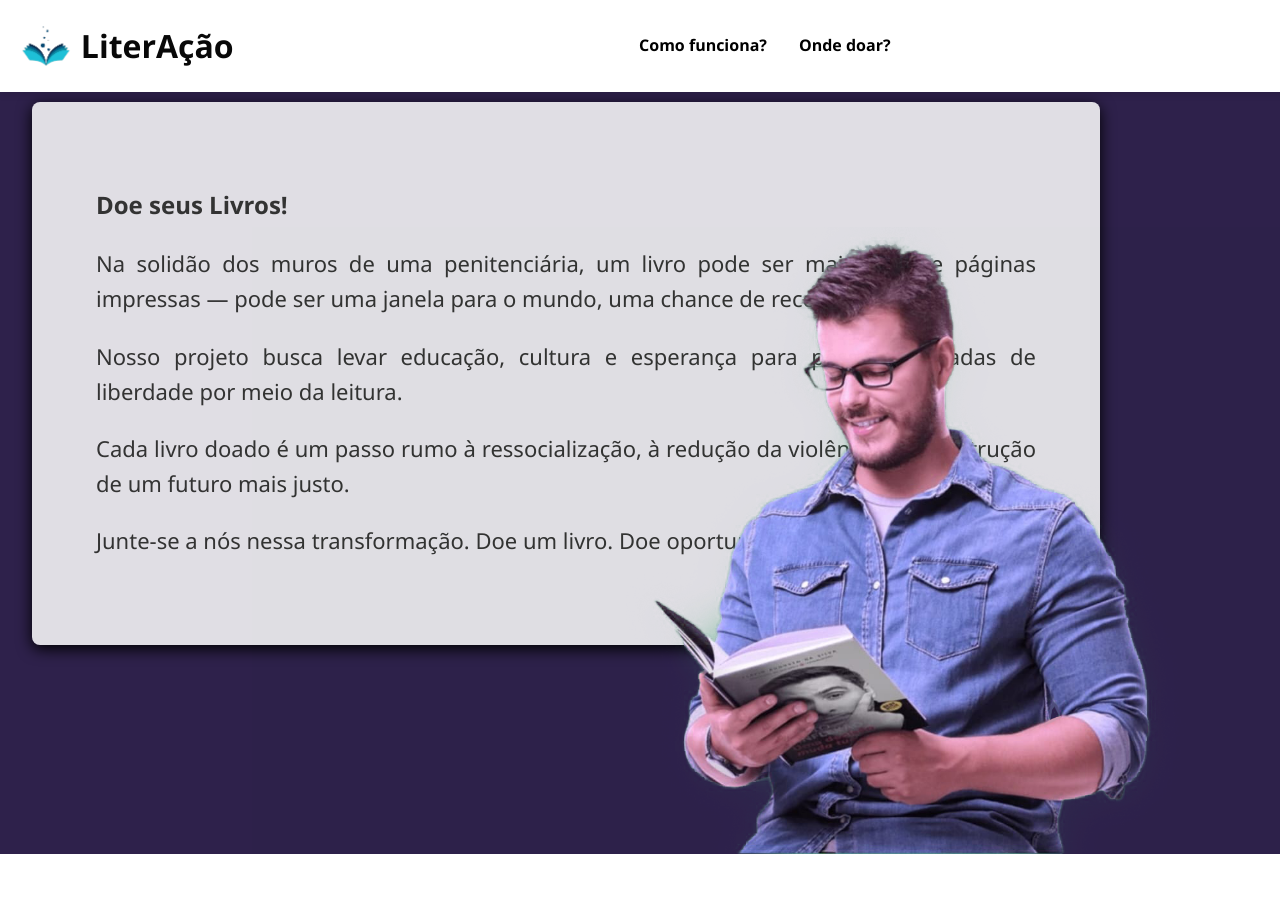
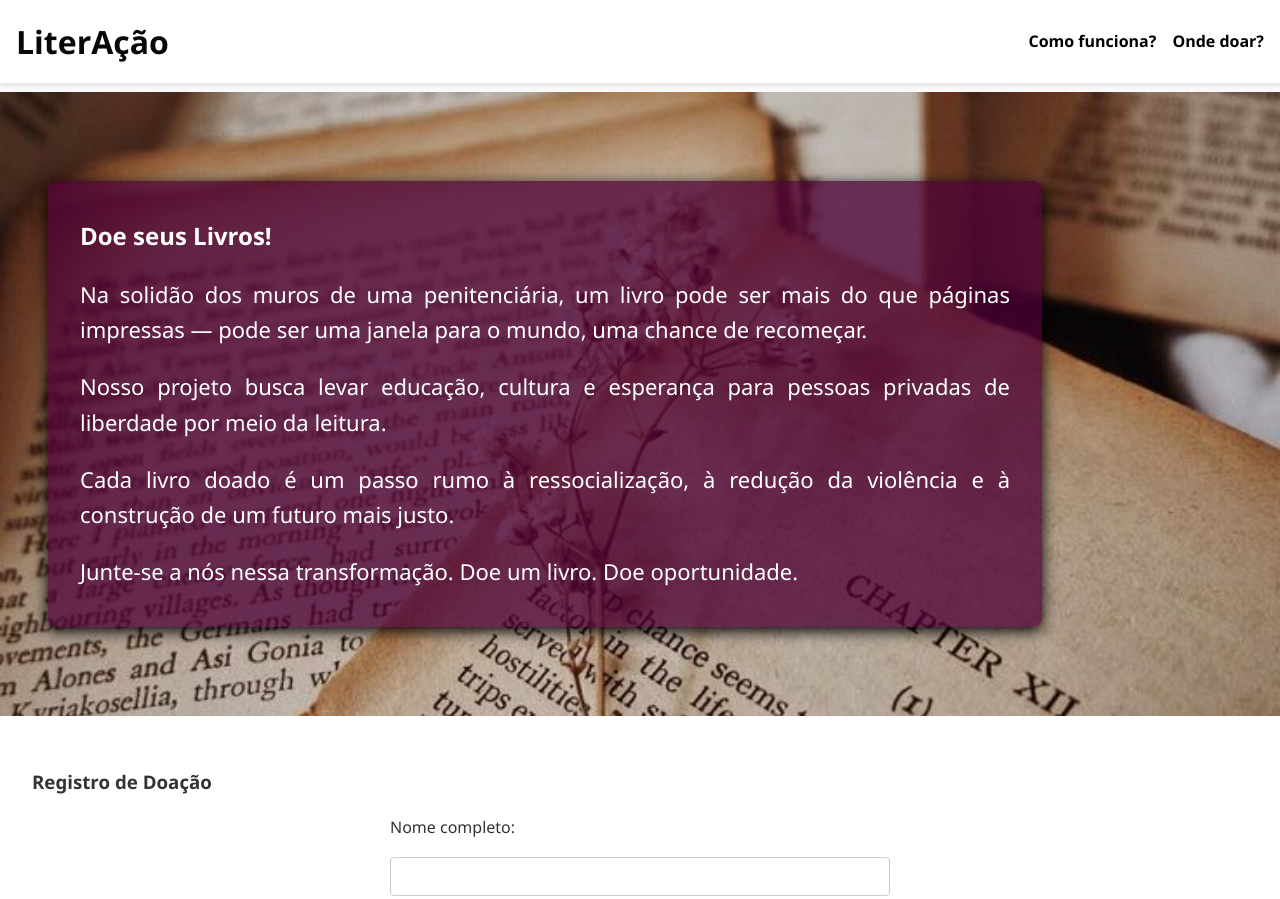
Before and after one commit to felipeklaus/LiterA-o, a plain HTML site: page pagina.html in a window 1280 px wide. Shown: the top 899 px of the page. Drawn offline with Linux system fonts and the light colour scheme.

Commit message:
atualização desing

```diff
--- a/pagina.html
+++ b/pagina.html
@@ -25,7 +25,7 @@
   <main>
     <section class="hero">
       <div class="hero-image">
-        <img src="rapaz.lendo.png" style="width: 100%; height: auto; " alt="rapaz lendo">
+        <img src="Livros.jpg" style="width: 100%; height: auto; " alt="Livros">
       </div>
       <div class="hero-content">
 
--- a/styles.css
+++ b/styles.css
@@ -1,7 +1,3 @@
-main {
-  margin-top: 70px; /* Ajuste conforme a altura do seu header */
-}
-
 body {
   margin: 0;
   font-family: "Segoe UI", sans-serif;
@@ -23,10 +19,9 @@ header {
   align-items: center;
   position: fixed;
   top: 0;
-  left: 0;
   width: 100%;
-  z-index: 1000;
-  box-shadow: 0 2px 8px rgba(0, 0, 0, 0.1);
+  z-index: 10;
+  box-shadow: 0 2px 5px rgba(0, 0, 0, 0.1);
 }
 
 header h1 {
@@ -34,26 +29,15 @@ header h1 {
   color: rgb(8, 8, 8);
 }
 
-header {
-  background-color: #ffffff;
-  color: rgb(0, 0, 0);
-  padding: 1rem;
-  display: flex;
-  align-items: center;
-  justify-content: space-between; /* mantém logo à esquerda e nav à direita */
-}
-
 nav {
   display: flex;
-  gap: 2rem;
-  justify-content: center; /* centraliza os links dentro do nav */
-  align-items: center;
-  flex: 1; /* faz o nav ocupar o espaço disponível entre logo e borda direita */
+  gap: 1rem;
+  margin-right: 2rem;
 }
 
 nav a {
+  color: rgb(0, 0, 0);
   text-decoration: none;
-  color: rgb(0, 0, 0);
   font-weight: bold;
 }
 
@@ -63,40 +47,30 @@ nav a:hover {
 
 .hero {
   position: relative;
-  display: left;
-  justify-content: center;
+  display: flex;
+  justify-content: flex-start; /* Alinha conteúdo à esquerda */
   align-items: center;
-  height: 90vh;
-  background-color: #2e214b;
+  height: 70vh;
   text-align: justify;
   padding: 2rem;
   overflow: hidden;
-}
+  margin-top: 92px;
 
-.hero-image {
-  position: absolute;
-  bottom: 0;
-  right: 0;
-  height: 80%;
-  max-height: 100%;
-  z-index: 0;
-  display: flex;
-  justify-content: right;
-}
-
-.hero-image img {
-  height: 100%;
-  max-height: 100%;
-  width: auto;
+  background-image: url('Livros.jpg');
+  background-size: cover;        /* Preenche toda a área */
+  background-repeat: no-repeat;  /* Evita repetição da imagem */
+  background-position: center;   /* Centraliza a imagem */
 }
 
 .hero-content {
-  max-width: 940px;
-  z-index: 1;
-  background-color: rgba(255, 255, 255, 0.85);
-  padding: 4rem;
+  max-width: 930px;
+  z-index: 3;
+  background-color: rgba(77, 0, 54, 0.75); /* Menos opaco */
+  color: white;
+  padding: 1rem 2rem;
   border-radius: 8px;
   box-shadow: 0px 4px 15px black;
+  margin-left: 1rem; /* Move para a esquerda */
 }
 
 .form-section {
@@ -170,3 +144,7 @@ footer {
 p {
   font-size: 22px;
 }
+
+img{
+  display: none;
+}
```
Also changed, not shown: Livros.jpg (added).
